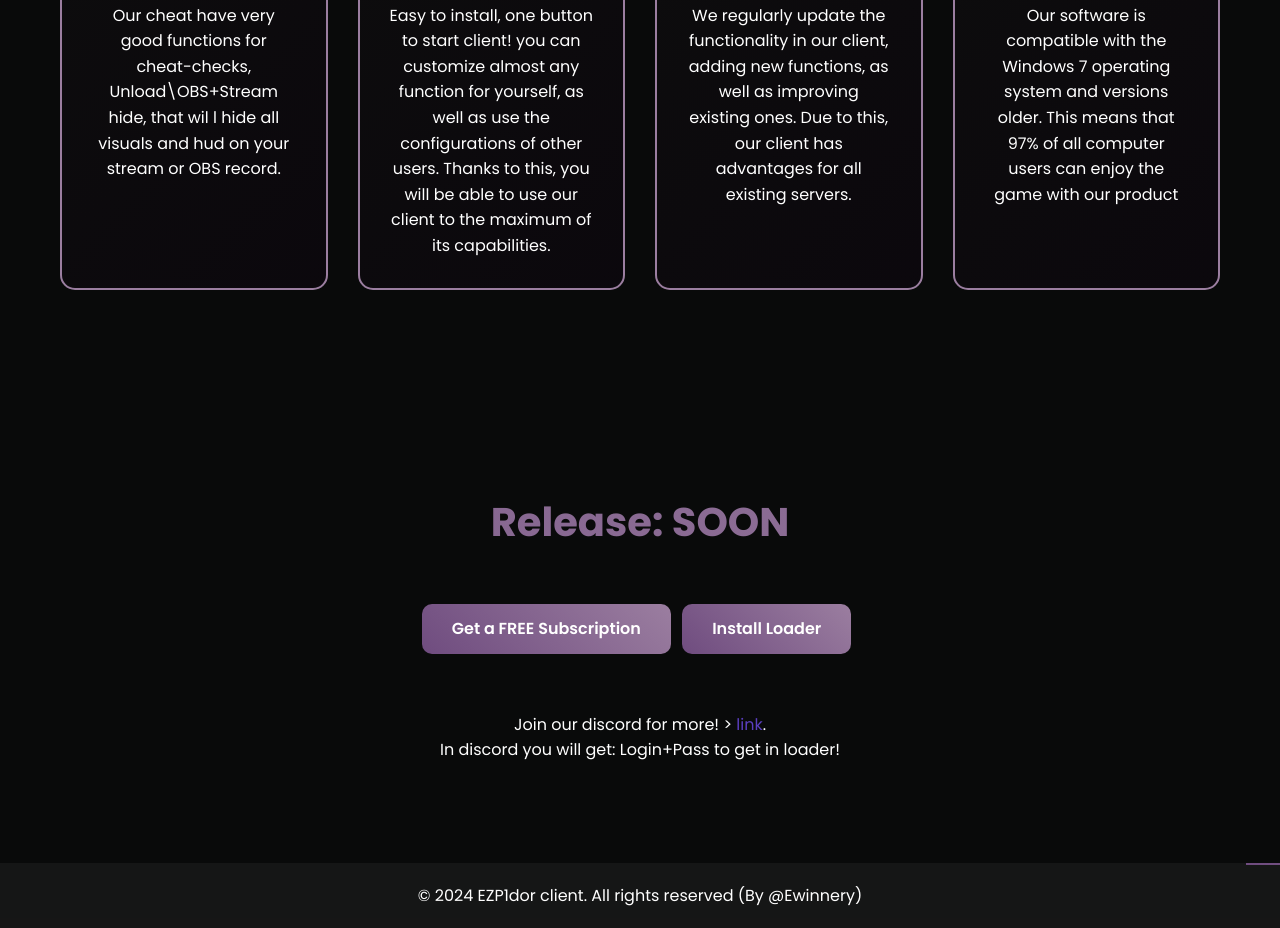
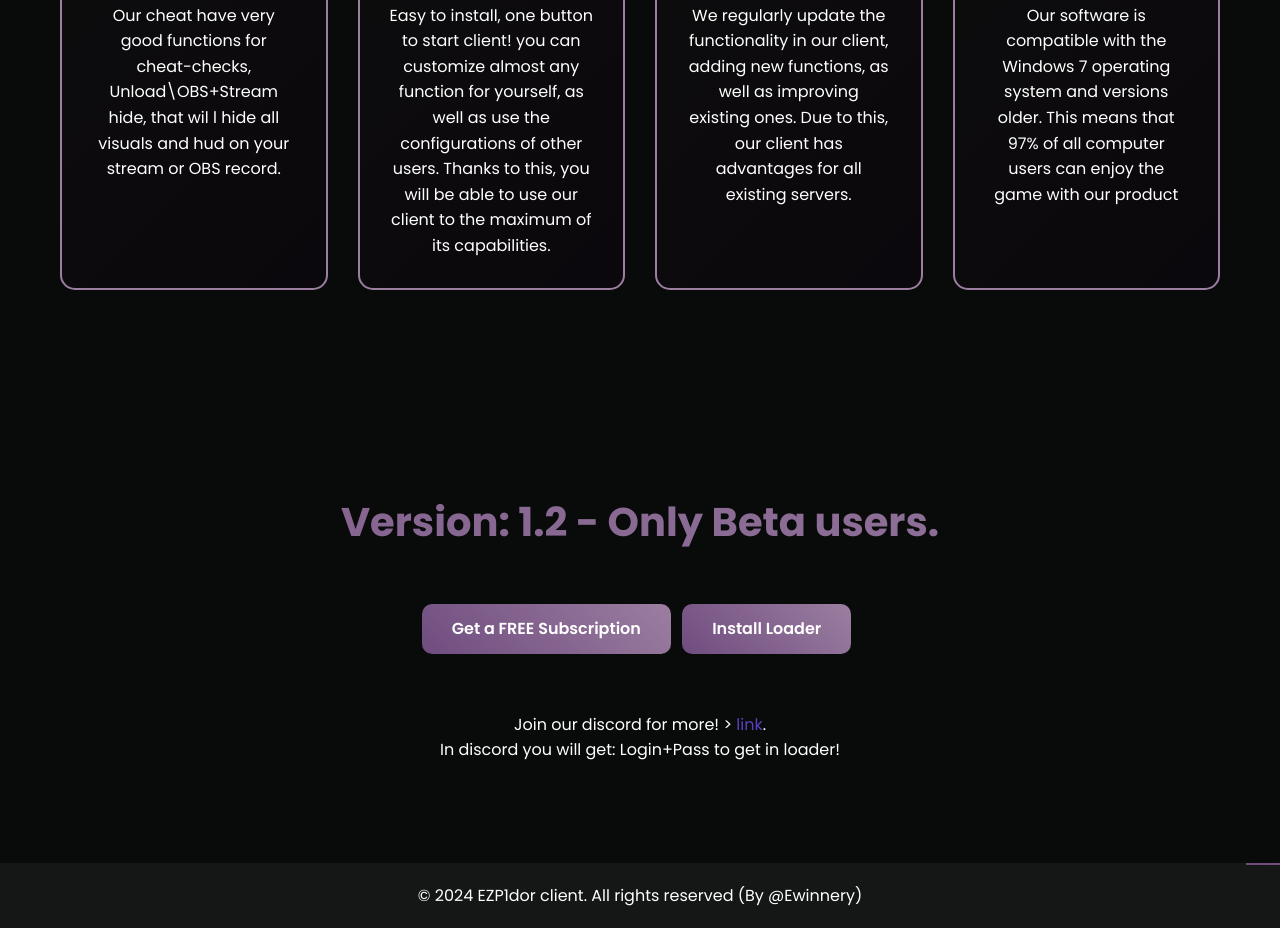
Before and after one commit to W3bs1teH0st3d/EZP1dor-Client, a plain HTML site: page index.html in a window 1280 px wide. Shown: the part 1623-2551 px from the top of the page. Drawn offline with Linux system fonts and the light colour scheme.

Commit message:
Update index.html

```diff
--- a/index.html
+++ b/index.html
@@ -550,7 +550,7 @@
 
         <div class="safety">
             <div class="container">
-                <h2>Release: SOON</h2>
+                <h2>Version: 1.2 - Only Beta users.</h2>
                 <div class="safety-content">
 <h2> </h2>
 <a href="https://goo.su/97zmeDR" class="cta-button">Get a FREE Subscription</a>
```
